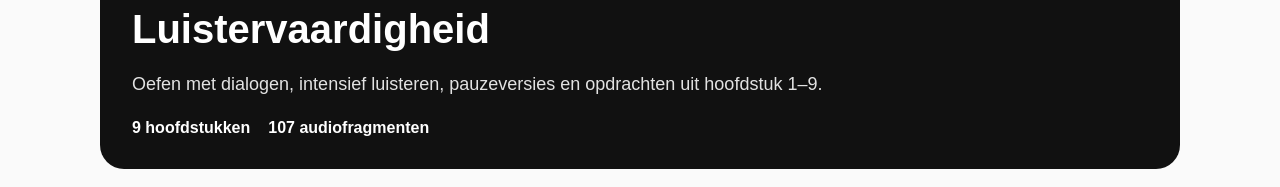
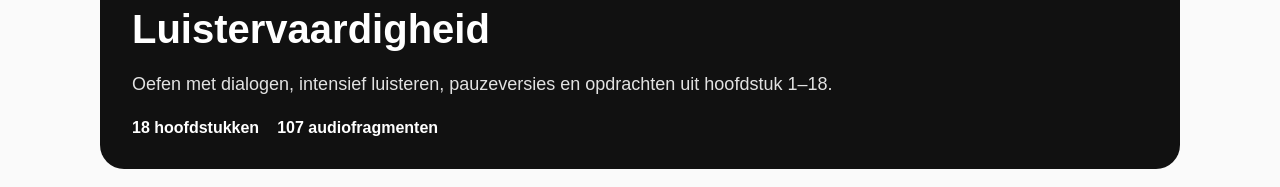
Before and after one commit to xpjtester/DutchPass, a Next.js app: page /a2/luisteren in a window 1280 px wide. Shown: the part 137-324 px from the top of the page. Built offline with nearby package versions, Linux system fonts and the light colour scheme.

Commit message:
Show 18 listening chapters and 107 audio tracks

```diff
--- a/app/a2/luisteren/page.tsx
+++ b/app/a2/luisteren/page.tsx
@@ -10,10 +10,10 @@ export default function Luisteren(){
         <small style={{opacity:.75,fontWeight:700}}>A2 · LUISTEREN</small>
         <h1 style={{fontSize:40,margin:"10px 0"}}>Luistervaardigheid</h1>
         <p style={{fontSize:18,lineHeight:1.6,maxWidth:760,opacity:.88}}>
-          Oefen met dialogen, intensief luisteren, pauzeversies en opdrachten uit hoofdstuk 1–9.
+          Oefen met dialogen, intensief luisteren, pauzeversies en opdrachten uit hoofdstuk 1–18.
         </p>
         <div style={{display:"flex",gap:18,marginTop:20,flexWrap:"wrap"}}>
-          <b>9 hoofdstukken</b>
+          <b>18 hoofdstukken</b>
           <b>{listeningTrackCount} audiofragmenten</b>
         </div>
       </section>
@@ -33,7 +33,7 @@ export default function Luisteren(){
           </div>
         </section>)}
       </div>
-      <p style={{fontSize:13,color:"#777",marginTop:28}}>Plaats de MP3-bestanden lokaal in <code>public/audio/nig/</code>. De pagina koppelt daarna automatisch aan alle 56 bestanden.</p>
+      <p style={{fontSize:13,color:"#777",marginTop:28}}>Plaats de MP3-bestanden lokaal in <code>public/audio/nig/</code>. De pagina koppelt daarna automatisch aan alle 107 bestanden.</p>
     </div>
   </main>
 }
```
